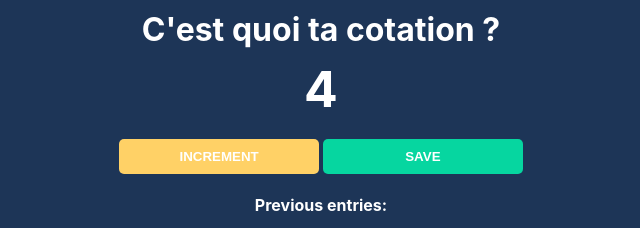
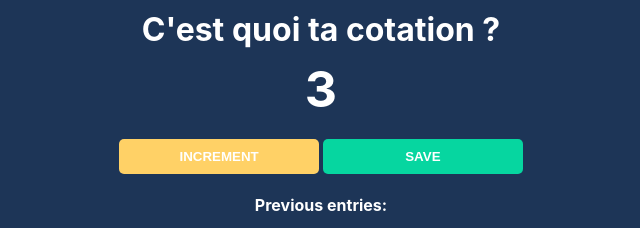
Before and after one commit to Skyflexx/cotation-selector, a plain HTML site: page index.html in a window 1280 px wide. Shown: the top 228 px of the page, 319-959 px from the left. Drawn offline with Linux system fonts and the light colour scheme.

Commit message:
Update index.html

```diff
--- a/index.html
+++ b/index.html
@@ -4,7 +4,7 @@
     </head>
     <body>
         <h1>C'est quoi ta cotation ?</h1>
-        <h2 id="count-el">4</h2>
+        <h2 id="count-el">3</h2>
         <button id="increment-btn" onclick="increment()">INCREMENT</button>
         <button id="save-btn" onclick="save()">SAVE</button>
         <p id="save-el">Previous entries: </p>
```
